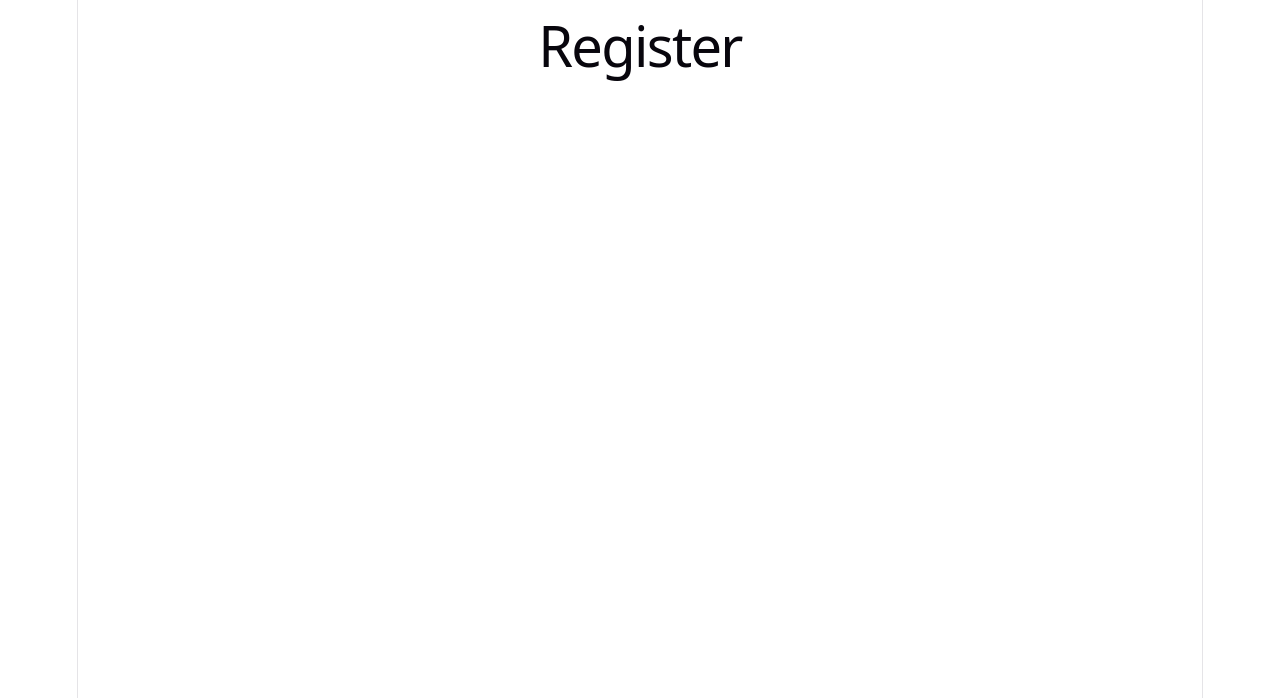
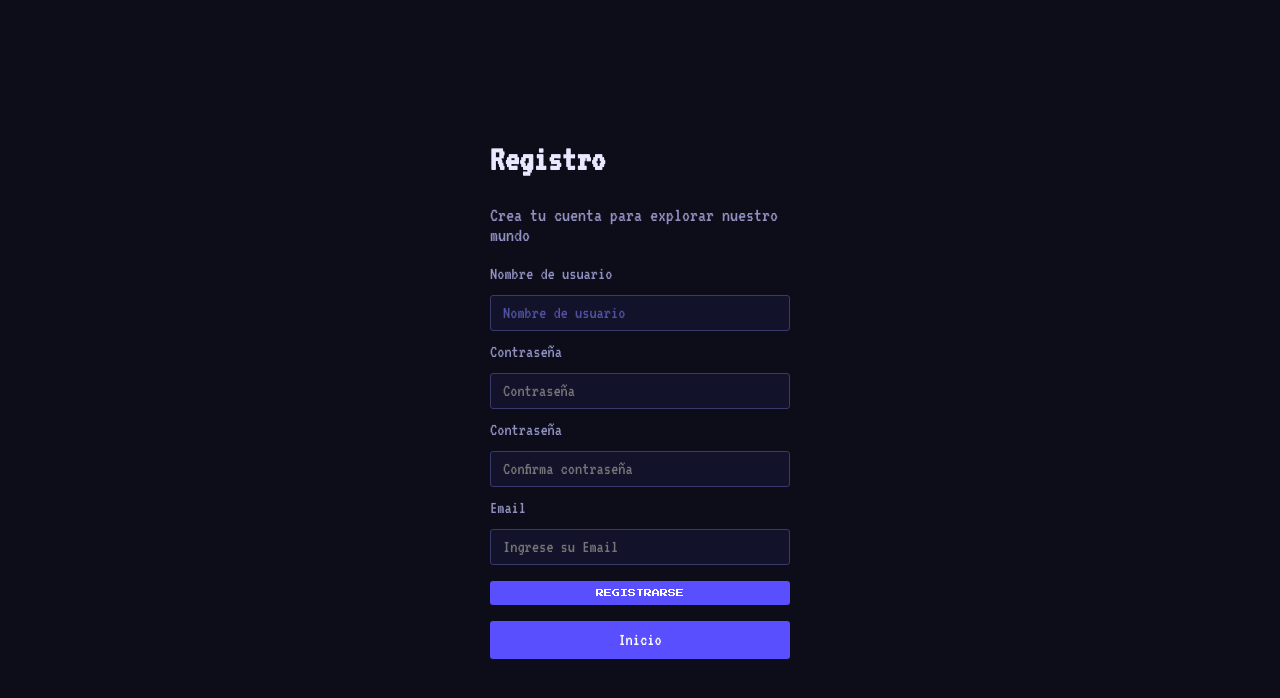
Before and after one commit to josh-espindola/multiplayer-game-client, a React (Vite) app: page /register in a window 1280 px wide. Shown: the top 698 px of the page. Built offline with nearby package versions, Linux system fonts and the light colour scheme.

Commit message:
feat: Register page funcional con petición a la API

```diff
--- a/src/App.jsx
+++ b/src/App.jsx
@@ -6,6 +6,7 @@ import { Routes, Route } from 'react-router';
 import { SocketProvider } from './context/SocketContext.jsx';
 import { Game } from './pages/Game.jsx';
 import { Home } from './pages/Home.jsx';
+import { Register } from './pages/Register.jsx';
 
 function App() {
   /*   const { user } = useAuth();
@@ -15,14 +16,9 @@ function App() {
     <Routes>
       <Route path="/" element={<Home/>} />
       <Route path="/login" element={<Login />} />
-      <Route
-        path="/register"
-        element=
-        {<h1>Register</h1>} />
-
-      <Route
-        path="/game"
-        element={
+      <Route path="/register" element={<Register/>}/>
+      <Route path="/game" element=
+      {
         <SocketProvider>
           <ProtectedRoute>
             <Game/>
--- a/src/index.css
+++ b/src/index.css
@@ -1,111 +1,62 @@
-:root {
-  --text: #6b6375;
-  --text-h: #08060d;
-  --bg: #fff;
-  --border: #e5e4e7;
-  --code-bg: #f4f3ec;
-  --accent: #aa3bff;
-  --accent-bg: rgba(170, 59, 255, 0.1);
-  --accent-border: rgba(170, 59, 255, 0.5);
-  --social-bg: rgba(244, 243, 236, 0.5);
-  --shadow:
-    rgba(0, 0, 0, 0.1) 0 10px 15px -3px, rgba(0, 0, 0, 0.05) 0 4px 6px -2px;
-
-  --sans: system-ui, 'Segoe UI', Roboto, sans-serif;
-  --heading: system-ui, 'Segoe UI', Roboto, sans-serif;
-  --mono: ui-monospace, Consolas, monospace;
-
-  font: 18px/145% var(--sans);
-  letter-spacing: 0.18px;
-  color-scheme: light dark;
-  color: var(--text);
-  background: var(--bg);
-  font-synthesis: none;
-  text-rendering: optimizeLegibility;
-  -webkit-font-smoothing: antialiased;
-  -moz-osx-font-smoothing: grayscale;
-
-  @media (max-width: 1024px) {
-    font-size: 16px;
-  }
-}
-
-@media (prefers-color-scheme: dark) {
-  :root {
-    --text: #9ca3af;
-    --text-h: #f3f4f6;
-    --bg: #16171d;
-    --border: #2e303a;
-    --code-bg: #1f2028;
-    --accent: #c084fc;
-    --accent-bg: rgba(192, 132, 252, 0.15);
-    --accent-border: rgba(192, 132, 252, 0.5);
-    --social-bg: rgba(47, 48, 58, 0.5);
-    --shadow:
-      rgba(0, 0, 0, 0.4) 0 10px 15px -3px, rgba(0, 0, 0, 0.25) 0 4px 6px -2px;
-  }
-
-  #social .button-icon {
-    filter: invert(1) brightness(2);
-  }
+* {
+  margin: 0;
+  padding: 0;
+  box-sizing: border-box;
 }
 
 body {
-  margin: 0;
+  background: #0d0d1a;
+  color: #e8e8ff;
+  font-family: 'VT323', monospace;
+  min-height: 100vh;
+  display: flex;
+  align-items: center;
+  justify-content: center;
 }
 
 #root {
-  width: 1126px;
-  max-width: 100%;
-  margin: 0 auto;
-  text-align: center;
-  border-inline: 1px solid var(--border);
-  min-height: 100svh;
+  width: 100%;
+  min-height: 100vh;
+  display: flex;
+  align-items: center;
+  justify-content: center;
+}
+
+h1 { font-size: 36px; margin-bottom: 16px; }
+p  { font-size: 20px; color: #9090c0; margin-bottom: 8px; }
+
+form {
   display: flex;
   flex-direction: column;
-  box-sizing: border-box;
+  gap: 12px;
+  width: 300px;
 }
 
-h1,
-h2 {
-  font-family: var(--heading);
-  font-weight: 500;
-  color: var(--text-h);
+label { font-size: 18px; color: #9090c0; }
+
+input {
+  background: #12122a;
+  border: 1px solid #3a3a6a;
+  color: #e8e8ff;
+  padding: 8px 12px;
+  font-size: 18px;
+  font-family: 'VT323', monospace;
+  outline: none;
+  border-radius: 3px;
 }
 
-h1 {
-  font-size: 56px;
-  letter-spacing: -1.68px;
-  margin: 32px 0;
-  @media (max-width: 1024px) {
-    font-size: 36px;
-    margin: 20px 0;
-  }
-}
-h2 {
-  font-size: 24px;
-  line-height: 118%;
-  letter-spacing: -0.24px;
-  margin: 0 0 8px;
-  @media (max-width: 1024px) {
-    font-size: 20px;
-  }
-}
-p {
-  margin: 0;
+input:focus { border-color: #5a4fff; }
+
+button {
+  background: #5a4fff;
+  border: none;
+  color: #fff;
+  padding: 10px;
+  font-size: 18px;
+  font-family: 'VT323', monospace;
+  cursor: pointer;
+  border-radius: 3px;
+  margin-top: 4px;
 }
 
-code,
-.counter {
-  font-family: var(--mono);
-  display: inline-flex;
-  border-radius: 4px;
-  color: var(--text-h);
-}
-
-code {
-  font-size: 15px;
-  line-height: 135%;
-  padding: 4px 8px;
-  background: var(--code-bg);
-}
+button:hover { background: #8b7fff; }
--- a/src/pages/Game.jsx
+++ b/src/pages/Game.jsx
@@ -48,9 +48,10 @@ const Game = () => {
                     onSubmit={submitHandler}
                     action="submit">
 
-                    <input
+                          <input
                         required
                         type='text'
+                        placeholder='Escribe un mensaje..'
                         value={inputValue}
                         onChange={inputHandler} />
                     <button
--- /dev/null
+++ b/src/pages/Register.jsx
@@ -0,0 +1,108 @@
+import { useState } from "react"
+import toast from "react-hot-toast";
+import { useNavigate } from "react-router";
+import { useAuth } from "../context/useAuth.js"
+
+const Register = () => {
+    const navigate = useNavigate();
+    const { login } = useAuth();
+
+    const [form, setForm] = useState({
+        username: "",
+        password: "",
+        email: "",
+        confirmPassword: ""
+    });
+
+    const handleChange = (e) => {
+        const { name, value } = e.target;
+        setForm((prev) => ({
+            ...prev,
+            [name]: value,
+        }))
+    };
+
+    const handleSubmit = async (e) => {
+        e.preventDefault();
+        if (form.password !== form.confirmPassword) {
+            return toast.error("Las contraseñas no coinciden")
+        }
+        try {
+            /* Quitar confirmpassword y guardar la info a guaradr en db */
+
+            const { confirmPassword, ...dataToSend } = form;
+
+            const response = await fetch("http://localhost:3000/api/auth/register", {
+                method: "POST",
+                headers: {
+                    "Content-Type": "application/json",
+                },
+                body: JSON.stringify(dataToSend)
+            })
+            /* Si la respuesta falla */
+            if (!response.ok) {
+                const error = await response.json();
+                throw new Error(error.message);
+            }
+
+            /* Si la respuesta es positiva osea response.ok = true */
+            const data = await response.json();
+            toast.success("Usuario creado correctamente!")
+            login(data.token);
+            navigate("/game");
+
+        } catch (error) {
+            toast.error(error.message);
+        }
+    }
+
+
+
+    return (
+        <>
+            <form onSubmit={handleSubmit}>
+                <h1>Registro</h1>
+                <p>Crea tu cuenta para explorar nuestro mundo</p>
+
+                <label htmlFor="username">Nombre de usuario</label>
+                <input
+                    type="text"
+                    name="username"
+                    placeholder="Nombre de usuario"
+                    value={form.username}
+                    onChange={handleChange}
+                />
+                <label htmlFor="password">Contraseña</label>
+                <input
+                    type="password"
+                    name="password"
+                    placeholder="Contraseña"
+                    value={form.password}
+                    onChange={handleChange}
+                />
+                <label htmlFor="confirmPassword">Contraseña</label>
+                <input
+                    type="password"
+                    name="confirmPassword"
+                    placeholder="Confirma contraseña"
+                    value={form.confirmPassword}
+                    onChange={handleChange}
+                />
+                <label htmlFor="email">Email</label>
+                <input
+                    type="email"
+                    name="email"
+                    placeholder="Ingrese su Email"
+                    value={form.email}
+                    onChange={handleChange}
+                />
+                <button type="submit">Registrarse</button>
+            <button onClick={navigate("/")}> Inicio</button>
+            </form>
+
+
+
+        </>
+    )
+}
+export { Register }
--- a/src/pages/game.css
+++ b/src/pages/game.css
@@ -1,10 +1,214 @@
-.gameContainer{
-    display:flex;
-    flex-direction: row-reverse;
+@import url('https://fonts.googleapis.com/css2?family=Press+Start+2P&family=VT323:wght@400&display=swap');
+
+:root {
+  --bg-dark: #0d0d1a;
+  --bg-panel: #12122a;
+  --bg-panel2: #1a1a3a;
+  --border-color: #3a3a6a;
+  --border-glow: #5a4fff;
+  --accent: #5a4fff;
+  --accent-bright: #8b7fff;
+  --text-primary: #e8e8ff;
+  --text-secondary: #9090c0;
+  --text-dim: #5050a0;
+  --canvas-bg: #1a2a1a;
+  --gold: #ffd700;
 }
 
+* {
+  margin: 0;
+  padding: 0;
+  box-sizing: border-box;
+}
 
-#canvas{
-    outline: 1px solid black;
-    background: white;
+body {
+  background: var(--bg-dark);
+  color: var(--text-primary);
+  font-family: 'VT323', monospace;
+  overflow: hidden;
+  width: 100vw;
+  height: 100vh;
 }
+
+#root {
+  width: 100vw;
+  height: 100vh;
+  display: flex;
+  text-align: left;
+  border: none;
+  max-width: 100%;
+  margin: 0;
+}
+
+.gameContainer {
+  display: flex;
+  flex-direction: row-reverse;
+  width: 100vw;
+  height: 100vh;
+  background: var(--bg-dark);
+}
+
+#canvas {
+  flex: 1;
+  background: var(--canvas-bg);
+  display: block;
+  border-right: 2px solid var(--border-color);
+  image-rendering: pixelated;
+  image-rendering: crisp-edges;
+}
+
+aside {
+  width: 380px;
+  min-width: 280px;
+  height: 100vh;
+  display: flex;
+  flex-direction: column;
+  background: var(--bg-panel);
+  border-left: 2px solid var(--border-color);
+  position: relative;
+}
+
+aside::before {
+  content: '';
+  position: absolute;
+  top: 0;
+  left: 0;
+  right: 0;
+  height: 2px;
+  background: linear-gradient(90deg, transparent, var(--border-glow), transparent);
+  animation: scanline 3s linear infinite;
+}
+
+@keyframes scanline {
+  0%   { opacity: 0.3; }
+  50%  { opacity: 1; }
+  100% { opacity: 0.3; }
+}
+
+aside h1 {
+    display:flex;
+    flex-direction: row;
+  font-family: 'Press Start 2P', monospace;
+  font-size: 10px;
+  color: var(--accent-bright);
+  padding: 14px 16px;
+  border-bottom: 1px solid var(--border-color);
+  background: var(--bg-panel2);
+  letter-spacing: 1px;
+  text-transform: uppercase;
+  text-shadow: 0 0 10px var(--accent);
+  margin: 0;
+}
+
+aside h1::before {
+  content: '▶ ';
+  color: var(--gold);
+}
+
+.message-container {
+  flex: 1;
+  overflow-y: auto;
+  list-style: none;
+  padding: 12px 10px;
+  display: flex;
+  flex-direction: column;
+  gap: 6px;
+  scrollbar-width: thin;
+  scrollbar-color: var(--border-color) transparent;
+}
+
+.message-container::-webkit-scrollbar { width: 4px; }
+.message-container::-webkit-scrollbar-thumb {
+  background: var(--border-color);
+  border-radius: 2px;
+}
+
+.message-container li {
+  font-family: 'VT323', monospace;
+  font-size: 18px;
+  line-height: 1.3;
+  padding: 6px 10px;
+  border-radius: 4px;
+  background: #1e1e3e;
+  border-left: 3px solid var(--border-color);
+  color: var(--text-primary);
+  word-break: break-word;
+  animation: fadeIn 0.2s ease;
+}
+
+.message-container li strong {
+  color: var(--accent-bright);
+  margin-right: 4px;
+}
+
+@keyframes fadeIn {
+  from { opacity: 0; transform: translateY(4px); }
+  to   { opacity: 1; transform: translateY(0); }
+}
+.gameContainer form {
+    width: 100%;
+    display: flex;
+    flex-direction: row;
+    gap: 6px;
+    padding: 10px;
+    border-top: 1px solid var(--border-color);
+    background: var(--bg-panel2);
+}
+
+.gameContainer form input[type='text'] {
+    min-width: 0;
+    flex: 1;
+    min-width: 0;  /* ← esto es clave en flexbox */
+    background: var(--bg-dark);
+    border: 1px solid var(--border-color);
+    border-radius: 3px;
+    color: var(--text-primary);
+    font-family: 'VT323', monospace;
+    font-size: 18px;
+    padding: 6px 10px;
+    outline: none;
+}
+
+.gameContainer form button[type='submit'] {
+    flex-shrink: 0;
+    white-space: nowrap;
+    background: var(--accent);
+    border: none;
+    border-radius: 3px;
+    color: #fff;
+    font-family: 'Press Start 2P', monospace;
+    font-size: 8px;
+    padding: 8px 10px;
+    cursor: pointer;
+}
+
+form input[type='text']:focus {
+  border-color: var(--accent);
+  box-shadow: 0 0 8px rgba(90, 79, 255, 0.3);
+}
+
+form input[type='text']::placeholder {
+  color: var(--text-dim);
+}
+
+form button[type='submit'] {
+  background: var(--accent);
+  border: none;
+  border-radius: 3px;
+  color: #fff;
+  font-family: 'Press Start 2P', monospace;
+  font-size: 8px;
+  padding: 8px 10px;
+  cursor: pointer;
+  transition: background 0.15s, box-shadow 0.15s;
+  text-transform: uppercase;
+}
+
+form button[type='submit']:hover {
+  background: var(--accent-bright);
+  box-shadow: 0 0 12px rgba(90, 79, 255, 0.5);
+}
+
+form button[type='submit']:active {
+  transform: scale(0.96);
+}
```
Also changed, not shown: src/pages/Home.jsx (+4 -3 lines), src/pages/Login.jsx (+5 -6 lines). Lines whose indentation alone changed are shown as unchanged.
